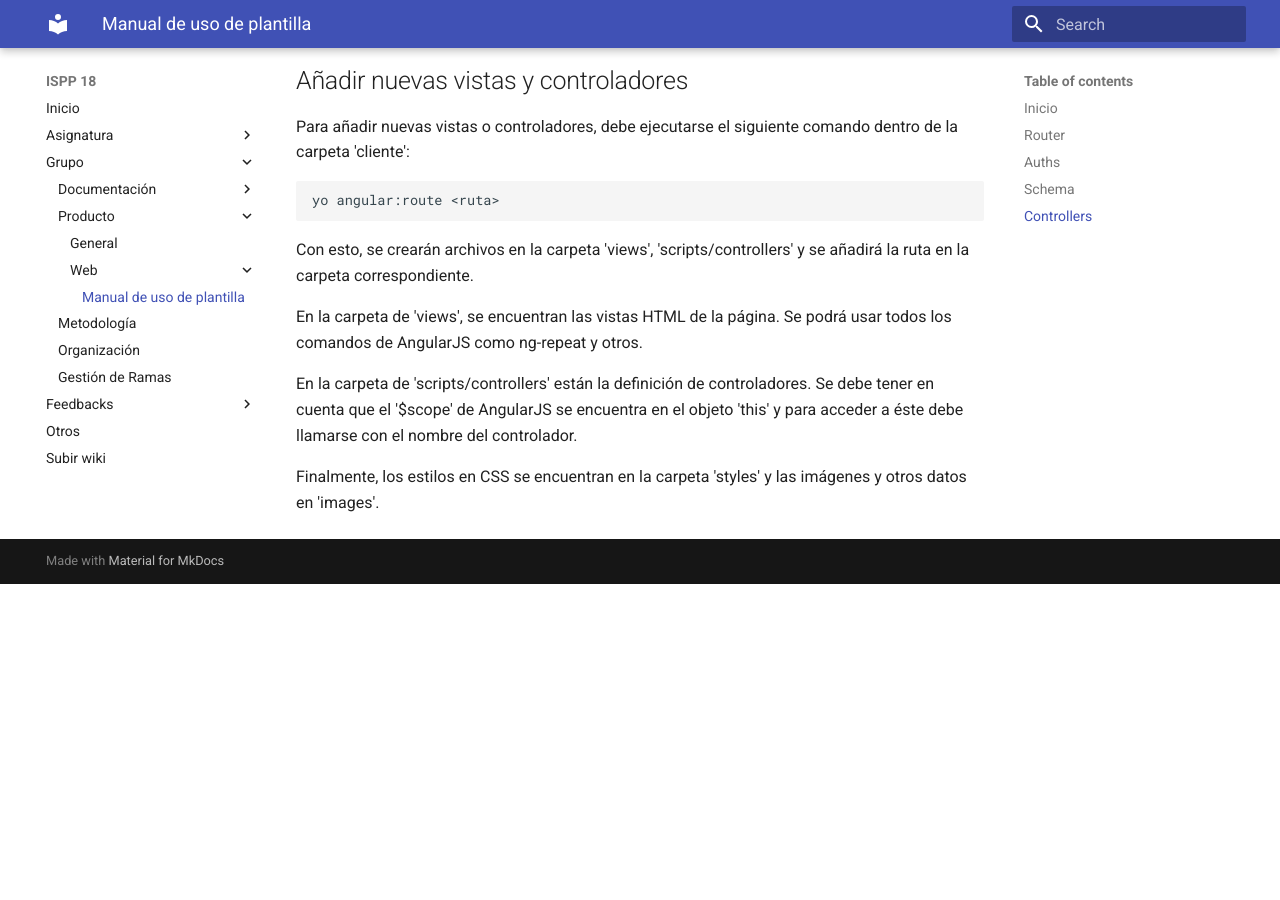
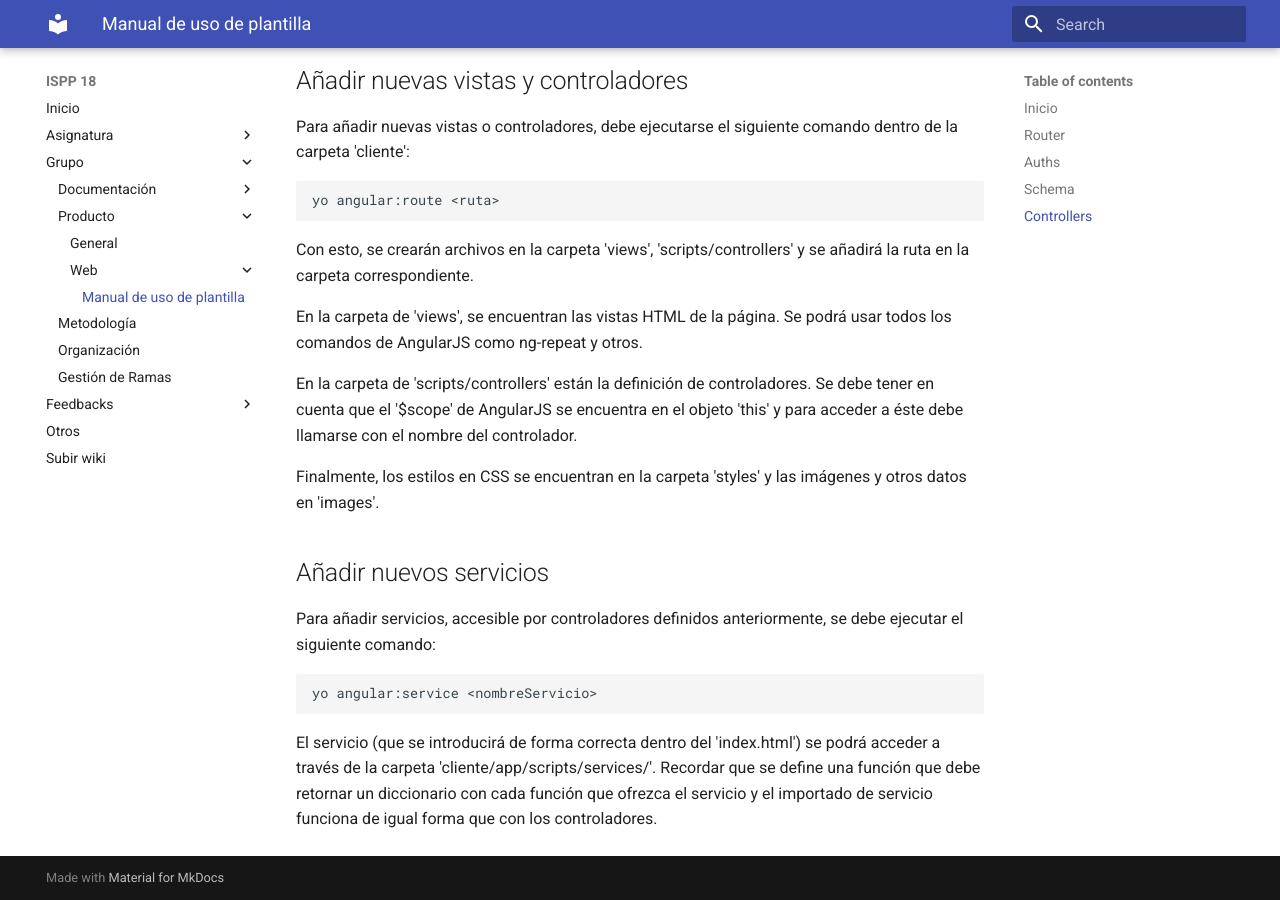
Before and after one commit to alexgs922/ispp18-wiki, an MkDocs documentation site: the page built from docs/manual de uso.md, in a window 1280 px wide and 900 px high, scrolled down 2917 px. Built offline with MkDocs 1.6.1 and Material for MkDocs 9.7.7, drawn with Linux system fonts in a browser that asks for light colours; old or Windows-style settings are respelled for this version of MkDocs; before the commit the page ends 3501 px from its top, so only the background shows below that.

Commit message:
ADD Añadido el cómo hacer servicios al manual de usuarios
Se ha añadido la descripción del proceso de añadir servicios a la plantilla.

````diff
--- a/docs/manual de uso.md
+++ b/docs/manual de uso.md
@@ -87,3 +87,10 @@ En la carpeta de 'views', se encuentran las vistas HTML de la página. Se podrá
 En la carpeta de 'scripts/controllers' están la definición de controladores. Se debe tener en cuenta que el '$scope' de AngularJS se encuentra en el objeto 'this' y para acceder a éste debe llamarse con el nombre del controlador.
 
 Finalmente, los estilos en CSS se encuentran en la carpeta 'styles' y las imágenes y otros datos en 'images'.
+
+## Añadir nuevos servicios
+Para añadir servicios, accesible por controladores definidos anteriormente, se debe ejecutar el siguiente comando:
+```
+yo angular:service <nombreServicio>
+```
+El servicio (que se introducirá de forma correcta dentro del 'index.html') se podrá acceder a través de la carpeta 'cliente/app/scripts/services/'. Recordar que se define una función que debe retornar un diccionario con cada función que ofrezca el servicio y el importado de servicio funciona de igual forma que con los controladores.
````
